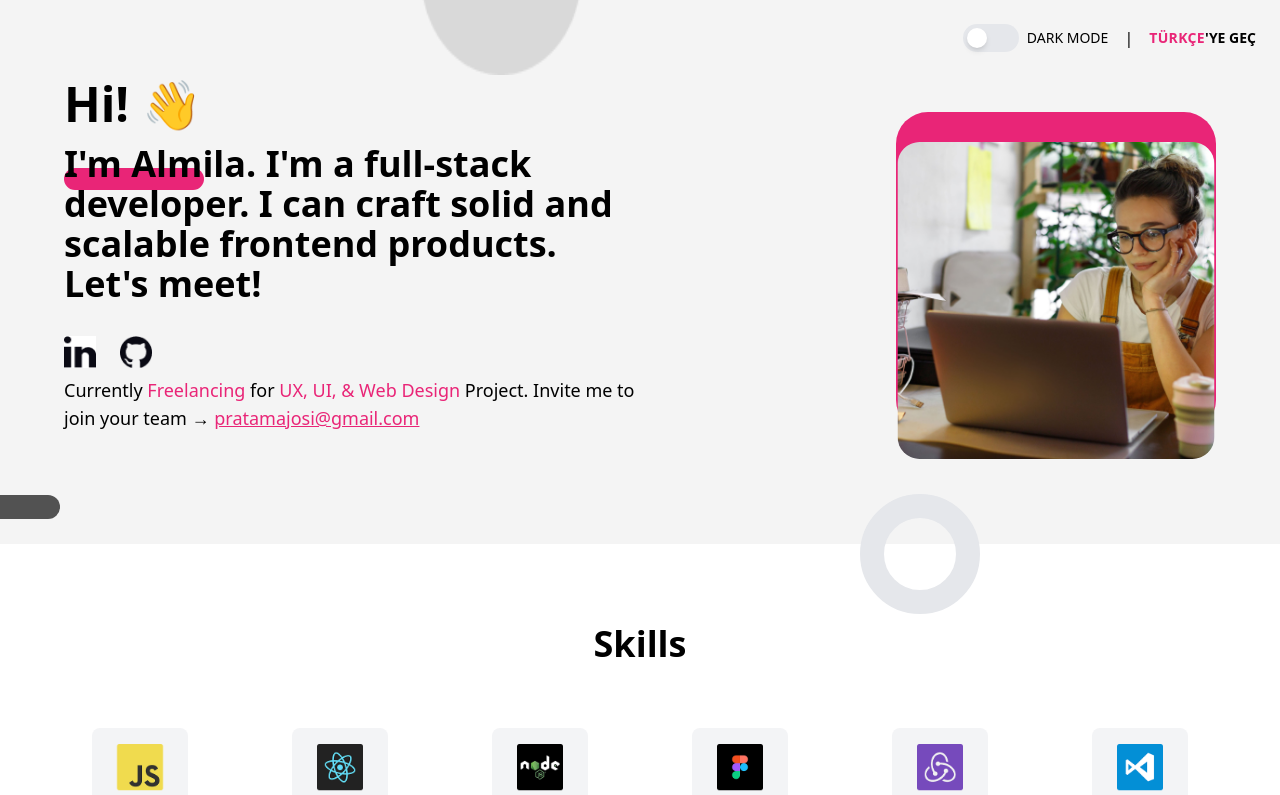
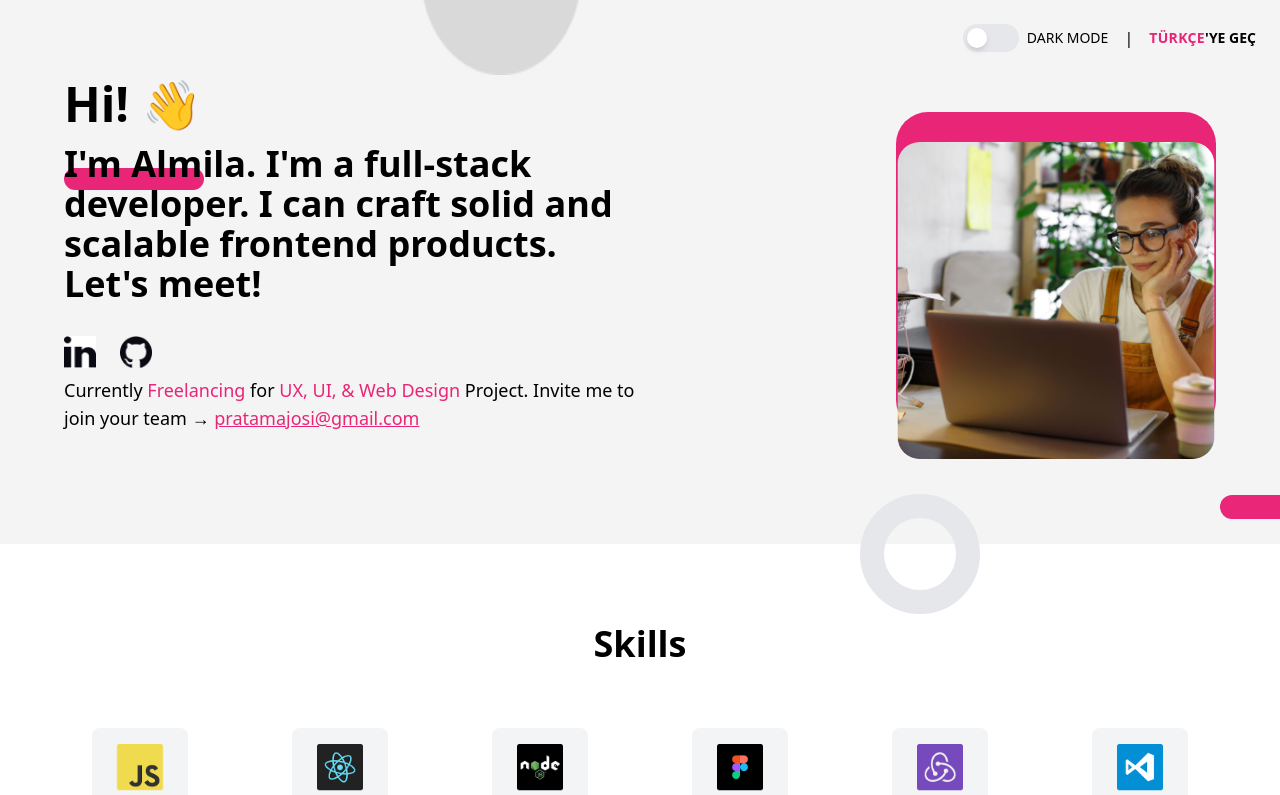
Before and after one commit to bsrayapici/BY_CV_V4_180525, a React (Vite) app: page / in a window 1280 px wide. Shown: the top 795 px of the page. Built offline with nearby package versions, Linux system fonts and the light colour scheme.

Commit message:
gray rectangle rotated 180 degrees and changed color

```diff
--- a/src/components/HeroSection.jsx
+++ b/src/components/HeroSection.jsx
@@ -15,9 +15,9 @@ const HeroSection = () => {
 
       {/* 🎯 Pink rectangle - centered to profile image */}
       <div
-    aria-hidden="true"
-    className="absolute left-0 bottom-[25px] w-[32px] h-[16px] sm:w-[40px] sm:h-[20px] md:w-[60px] md:h-[24px] bg-[#525252] rounded-r-full"
-  ></div>
+  aria-hidden="true"
+  className="absolute right-0 bottom-[25px] w-[32px] h-[16px] sm:w-[40px] sm:h-[20px] md:w-[60px] md:h-[24px] bg-[#EA2678] rounded-r-full rotate-180"
+></div>
 
       {/* 🎯 Decorative circle top-left */}
       <img
```
